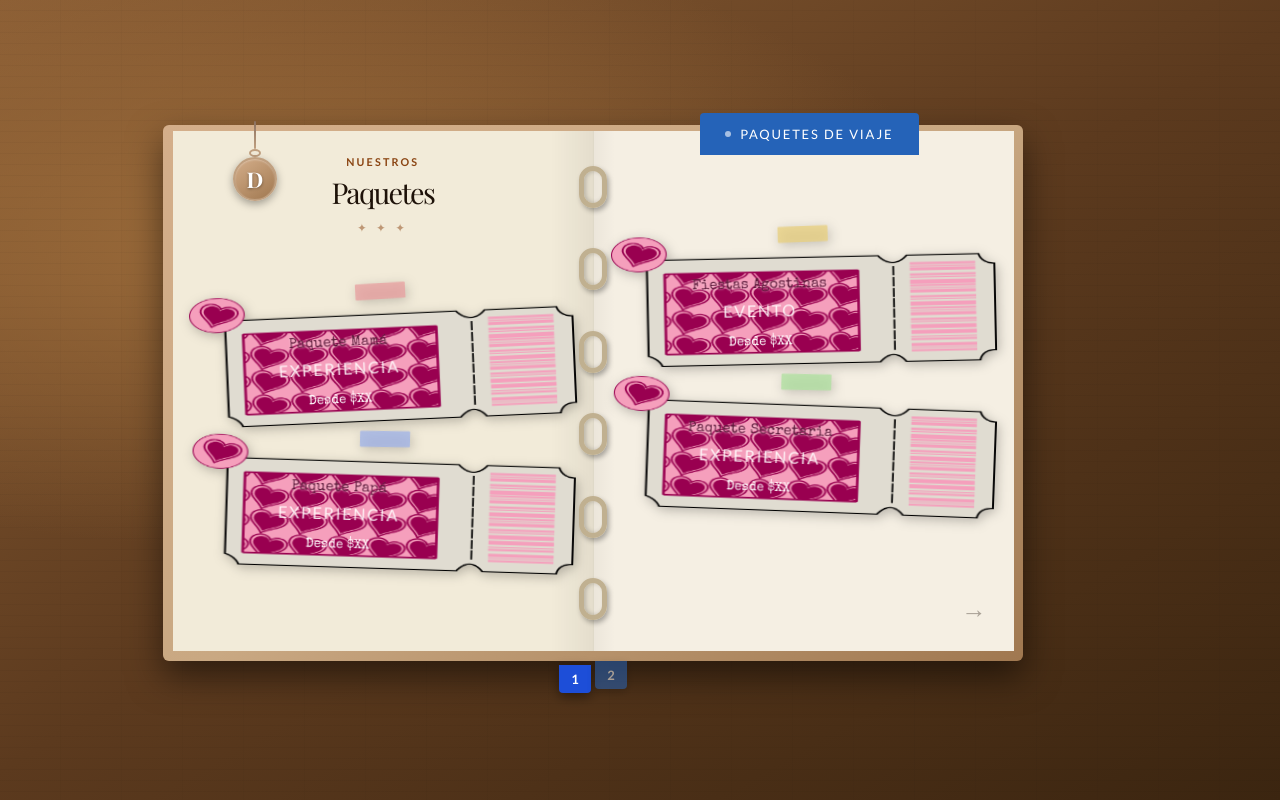
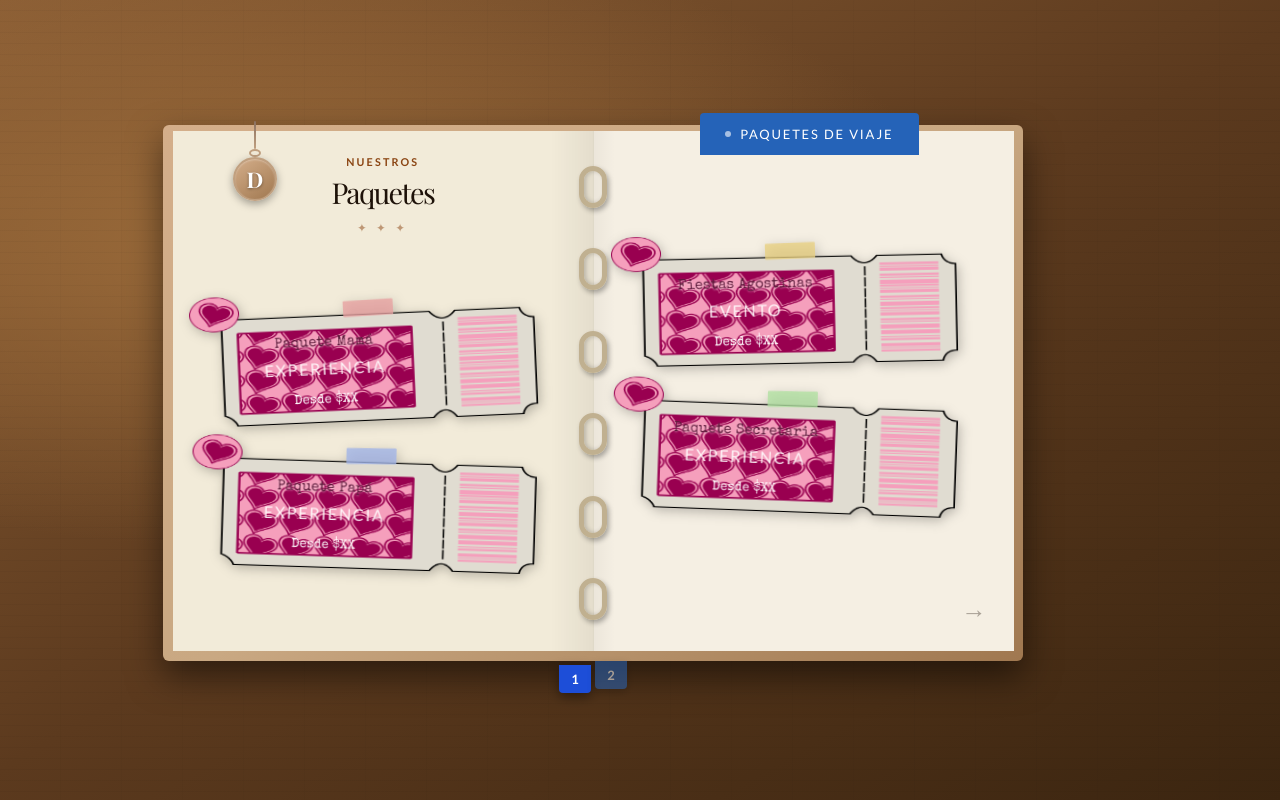
Before and after one commit to RodHdez/Destineto, a React (Vite) app in the folder destineto/: page /paquetes in a window 1280 px wide. Built offline with nearby package versions, Linux system fonts and the light colour scheme; a web font is replaced by a local one.

Commit message:
Updated Paquetes
Did some tweaks to the tape placements on the tickets

```diff
--- a/destineto/src/Pagscss/Paquetes.css
+++ b/destineto/src/Pagscss/Paquetes.css
@@ -184,7 +184,7 @@
    ══════════════════════════════════════════════════════════ */
 .pa-ticket-mini {
   position: relative;
-  width: 100%;
+  width: 90%;
   max-width: 100%;
   cursor: pointer;
   transform: rotate(var(--rotation, 0deg));
@@ -201,8 +201,8 @@
 /* Scrapbook tape above the ticket */
 .pa-ticket-tape {
   position: absolute;
-  top: -8px;
-  left: 50%;
+  top: 9px;
+  left: 52%;
   transform: translateX(-50%) rotate(-1deg);
   width: 50px;
   height: 16px;
```
